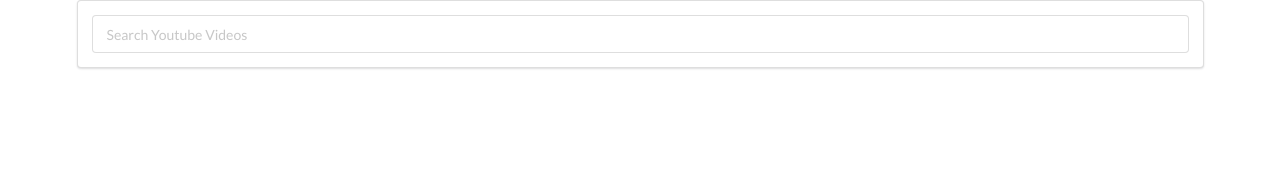
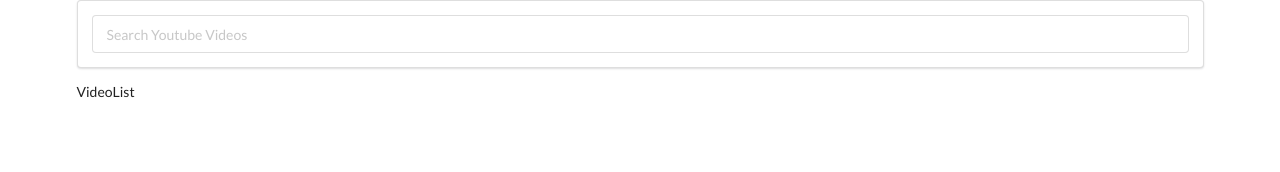
Before and after one commit to dvadz/react_videos_func, a React (Create React App) app: page / in a window 1280 px wide. Shown: the top 172 px of the page. Built offline with nearby package versions, Linux system fonts and the light colour scheme.

Commit message:
Created a VideoList component that will show the video results, had the App pass the video results to it

```diff
--- a/src/components/App.js
+++ b/src/components/App.js
@@ -1,6 +1,7 @@
 import React, { useState } from "react";
 import SearchBar from "./SearchBar";
 import youtube from "../youtube";
+import VideoList from "./VideoList";
 
 const App = () => {
   const [videos, setVideos] = useState("");
@@ -8,13 +9,14 @@
 
   const onFormSubmit = async (term) => {
     const results = await youtube.get("/search", { params: { q: term } });
-    setVideos = results.data.items;
+    setVideos(results.data.items);
     setSelectedVideo(results.data.items[0]);
   };
 
   return (
     <div className='ui container'>
       <SearchBar onFormSubmit={onFormSubmit} />
+      <VideoList videos={videos} />
     </div>
   );
 };
--- /dev/null
+++ b/src/components/VideoList.js
@@ -0,0 +1,7 @@
+import React, { useEffect } from "react";
+
+const VideoList = ({ videos }) => {
+  return <div>VideoList</div>;
+};
+
+export default VideoList;
```
